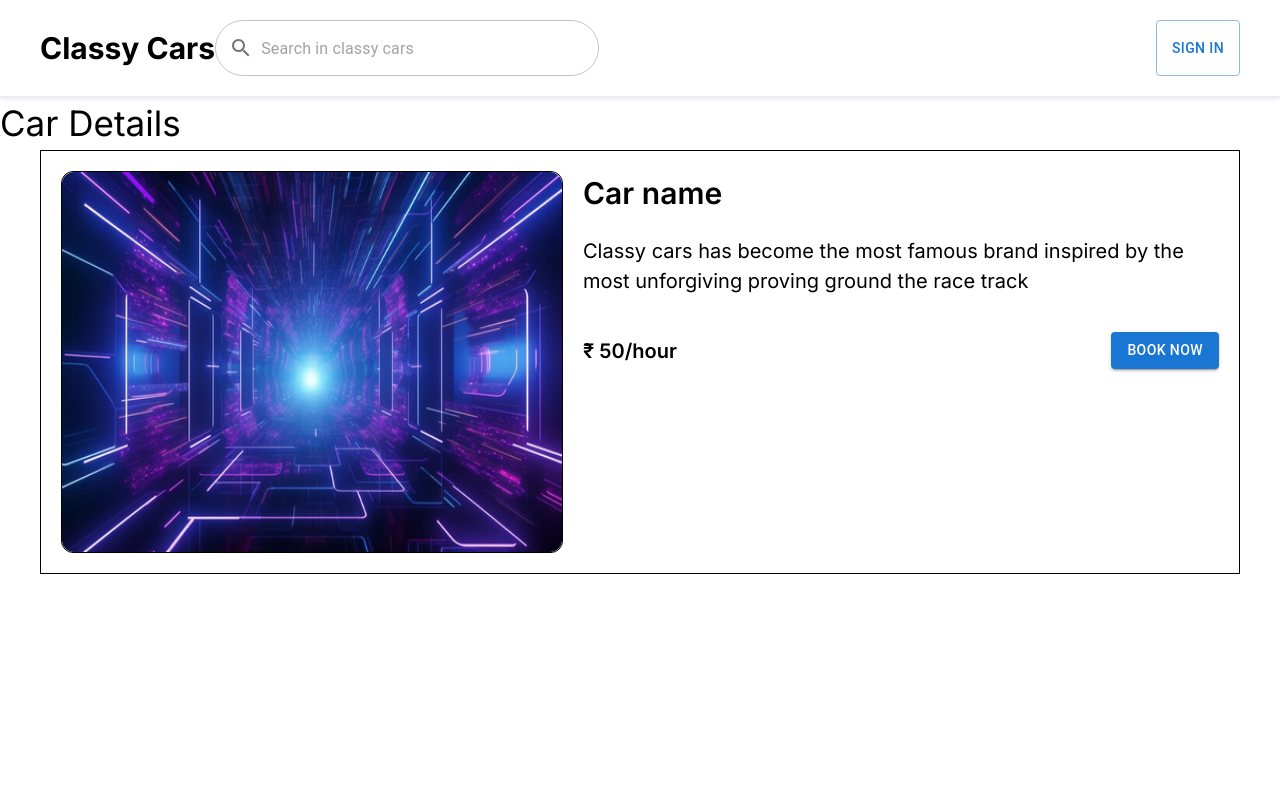
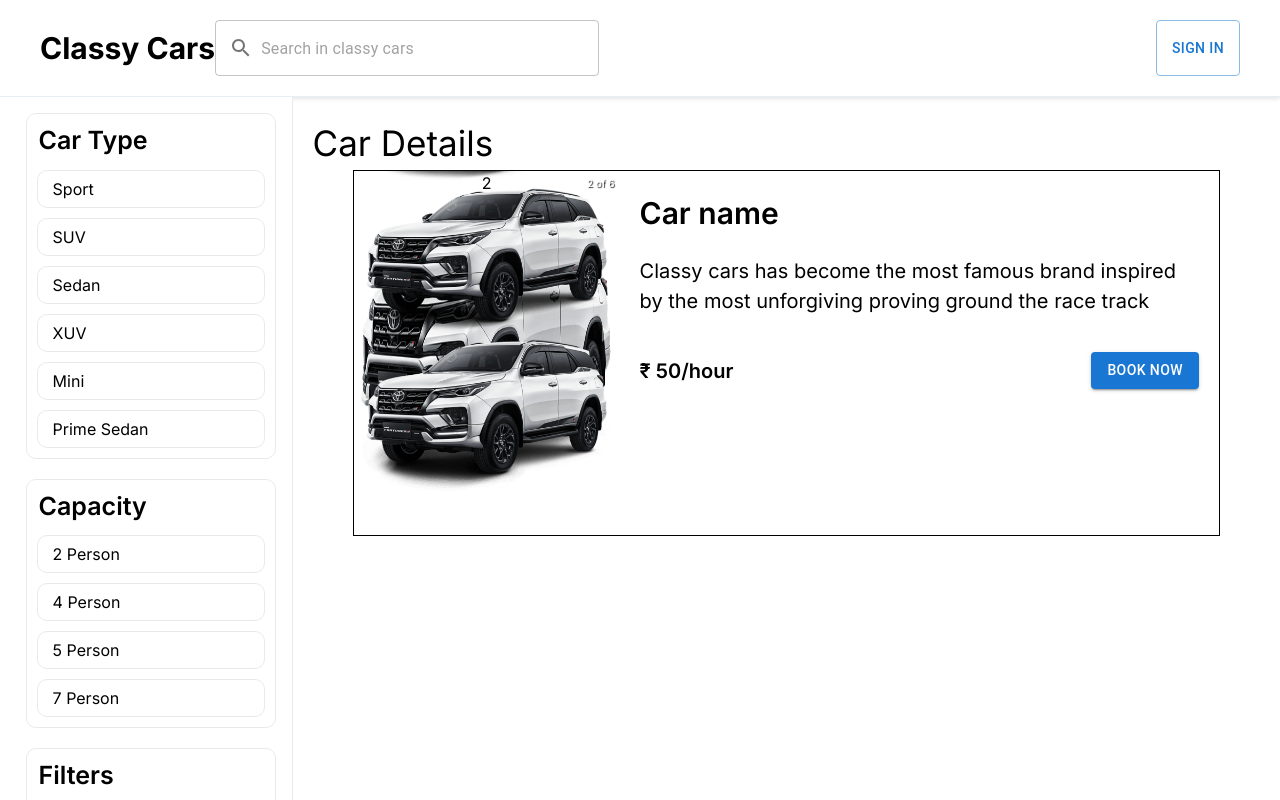
Before and after one commit to leader-akash/Classy-Cars, a Next.js app: page /pages/car-details in a window 1280 px wide. Shown: the top 800 px of the page. Built offline with nearby package versions, Linux system fonts and the light colour scheme.

Commit message:
modified car details page, added carousel

```diff
--- a/package.json
+++ b/package.json
@@ -15,7 +15,10 @@
     "@types/react-redux": "^7.1.33",
     "next": "14.1.0",
     "react": "^18",
-    "react-dom": "^18"
+    "react-dom": "^18",
+    "react-responsive-carousel": "^3.2.23",
+    "react-slick": "^0.30.1",
+    "slick-carousel": "^1.8.1"
   },
   "devDependencies": {
     "@types/node": "20.11.10",
--- a/src/app/components/banner/Banner.jsx
+++ b/src/app/components/banner/Banner.jsx
@@ -15,7 +15,7 @@ const Banner = () => {
                 </div>
                 <p className='text-[2vw] xl:text-[25px] mt-5'>Streamline your car rental experience with our effortless booking process.</p>
                 <Link href={'/pages/cars'}>
-                <Button variant="contained" className='rounded-full bg-blue font-bold mt-6 text-[16px] py-2'>Explore Cars</Button>
+                <Button variant="contained" className='bg-blue explore-btn'>Explore Cars</Button>
                 </Link>
 
             </div>
--- a/src/app/components/carDetails/CarDetails.jsx
+++ b/src/app/components/carDetails/CarDetails.jsx
@@ -3,17 +3,28 @@ import Image from 'next/image'
 import React from 'react'
 import Button from '@mui/material/Button';
 import carBg from '../../Assets/caa.jpg'
+import car from '../../Assets/hero.webp'
+import CarImageSlider from '../carImagesSlider/CarImageSlider'
 
 const CarDetails = () => {
     return (
         <div>
             <h2 className='text-[35px]'>Car Details</h2>
             <div className='flex border mx-10'>
-                <div className='ml-5 my-5 border rounded-xl'>
+                {/*<div className='flex flex-col ml-5 my-5  rounded-xl'>
                     <div className='w-[500px] h-[380px]'>
-                        <Image src={carBg} alt='car-image' className='w-[500px] h-[380px] rounded-xl'/>
+                        <Image src={carBg} alt='car-image' className='w-[500px] h-[380px] rounded-xl' />
+                    </div>
+                    <div className='flex flex-row'>
+                        <Image src={car} alt='car-images' className='w-[150px] h-[100px] rounded-xl ' />
+                        <Image src={car} alt='car-images' className='w-[150px] h-[100px] rounded-xl' />
+                        <Image src={car} alt='car-images' className='w-[150px] h-[100px] rounded-xl' />
+
                     </div>
                 </div>
+    */}
+
+    <CarImageSlider />
 
                 <div className='mx-5 my-5'>
                     <h2 className='text-[30px] font-semibold'>Car name</h2>
@@ -23,7 +34,7 @@ const CarDetails = () => {
                     <div className='flex justify-between items-center'>
                         <p className='my-5 text-[20px] font-semibold'>₹ 50/hour</p>
 
-                        <Button variant="contained" className='rounded-full bg-blue font-bold mt-6 text-[14px] '>Book now</Button>
+                        <Button variant="contained" className='bg-blue font-bold mt-6 text-[14px] '>Book now</Button>
                     </div>
                 </div>
 
--- /dev/null
+++ b/src/app/components/carImagesSlider/CarImageSlider.jsx
@@ -0,0 +1,59 @@
+'use client'
+import React, { useState } from 'react';
+import 'slick-carousel/slick/slick.css';
+import 'slick-carousel/slick/slick-theme.css';
+import car from '../../Assets/hero.webp';
+import Image from 'next/image';
+import "react-responsive-carousel/lib/styles/carousel.min.css";
+import { Carousel } from 'react-responsive-carousel';
+import styles from './CarImageSlider.module.css'
+
+const CarImageSlider = () => {
+
+    const renderCustomIndicator = (clickHandler, isSelected, index) => {
+        const images = [
+          car,car,car,car,car,car
+        ];
+        const indicatorClassName = isSelected ? `${styles.carouselIndicator} ${styles.selected}` : `${styles.carouselIndicator}`;
+
+        return (
+          <li
+            className={indicatorClassName}
+            onClick={clickHandler}
+            key={index}
+          >
+            <Image src={images[index]} alt={`indicator-${index + 1}`} width={50} height={50} />
+          </li>
+        );
+      };
+
+    return (
+        <div className='w-[500px]'>
+            <Carousel showArrows={true} infiniteLoop={true} autoPlay={true} interval={3000} stopOnHover={true} renderIndicator={renderCustomIndicator}>
+                <div>
+                    <Image src={car} alt='car-images' className='w-[250px] h-[300px] rounded-xl' />
+                </div>
+                <div>2
+                    <Image src={car} alt='car-images' className='w-[250px] h-[300px] rounded-xl' /></div>
+                <div>
+                    <h3>3</h3>
+                    <Image src={car} alt='car-images' className='w-[250px] h-[300px] rounded-xl' />
+                </div>
+                <div>
+                    <h3>4</h3>
+                    <Image src={car} alt='car-images' className='w-[250px] h-[300px] rounded-xl' />
+                </div>
+                <div>
+                    <h3>5</h3>
+                    <Image src={car} alt='car-images' className='w-[250px] h-[300px] rounded-xl' />
+                </div>
+                <div>
+                    <h3>6</h3>
+                    <Image src={car} alt='car-images' className='w-[250px] h-[300px] rounded-xl' />
+                </div>
+            </Carousel>
+        </div>
+    );
+};
+
+export default CarImageSlider;
--- /dev/null
+++ b/src/app/components/carImagesSlider/CarImageSlider.module.css
@@ -0,0 +1,11 @@
+.carouselIndicator {
+    display: inline-block;
+    margin: 0 5px;
+    cursor: pointer;
+    border: none; /* No border by default */
+  }
+
+  /* Border style for selected indicator */
+ .selected {
+    border: 2px solid #fff;
+  }
--- a/src/app/components/cards/Card.jsx
+++ b/src/app/components/cards/Card.jsx
@@ -35,10 +35,10 @@ const Card = ({ data }) => {
               <FavoriteIcon className=' absolute top-3 right-4 cursor-pointer text-[26px] text-red' onClick={(e) => handleWishlist(e)} />
           }
         </div>
-        <p className='ml-5 font-semibold'>₹ {data?.rental_price}/hour</p>
+        <p className='ml-5 font-semibold'>₹ {data?.rental_price}/day</p>
         <Image src={bmw} width={250} height={140} alt='car' />
         <div className='text-center'>
-          <Button variant="contained" className='rounded-full bg-blue font-bold mt-6 text-[14px] '>View more</Button>
+          <Button variant="contained" className='bg-blue font-bold mt-6 text-[14px] '>View more</Button>
         </div>
       </div>
 
--- a/src/app/components/navbar/Navbar.jsx
+++ b/src/app/components/navbar/Navbar.jsx
@@ -25,11 +25,11 @@ const Navbar = () => {
               </InputAdornment>
             ),
           }}
-          className={`w-[30vw] ml-32 `}
+          className={`w-[30vw] searchbar `}
         />
 
       </div>
-      <Button variant="outlined" className='rounded-full font-bold text-blue-500 px-6 text-[16px] '>Sign in</Button>
+      <Button variant="outlined" className='font-bold text-blue-500  text-[16px] '>Sign in</Button>
     </div>
   )
 }
--- a/src/app/components/sidebar/Sidebar.module.css
+++ b/src/app/components/sidebar/Sidebar.module.css
@@ -31,4 +31,5 @@
     color: #fd4e4e;
     border-radius: 20px;
     margin-right: 12px;
+    font-size: 14px;
 }
--- a/src/app/globals.css
+++ b/src/app/globals.css
@@ -32,6 +32,10 @@
   border: solid 1px black;
 }
 
-.css-1q6at85-MuiInputBase-root-MuiOutlinedInput-root{
-  border-radius: 50px !important;
+.explore-btn{
+  margin-top: 1.5rem;
 }
+
+.searchbar{
+  margin-left: 5rem;
+}
--- a/src/app/pages/car-details/layout.js
+++ b/src/app/pages/car-details/layout.js
@@ -1,6 +1,7 @@
 import { Inter } from "next/font/google";
 import Navbar from "../../components/navbar/Navbar";
 import Sidebar from "../../components/sidebar/Sidebar"
+import Footer from "../../components/footer/Footer";
 
 const inter = Inter({ subsets: ["latin"] });
 
@@ -16,10 +17,13 @@ export default function CarDetails({ children }) {
                     <Navbar />
                 </header>
                 <div className="flex">
+                    <div>
+                        <Sidebar />
+                    </div>
+                    {children}
+                </div>
                 <div>
-                   {/*<Sidebar /> */}
-                </div>
-                    {children}
+                    <Footer />
                 </div>
             </body>
         </html>
--- a/src/app/pages/car-details/page.jsx
+++ b/src/app/pages/car-details/page.jsx
@@ -3,7 +3,7 @@ import CarDetails from '../../components/carDetails/CarDetails'
 
 const CarDetail = () => {
   return (
-    <div>
+    <div className='m-5'>
         <CarDetails />
     </div>
   )
```
Also changed, not shown: 1 other file (tests, documents, lock files or other folders).
